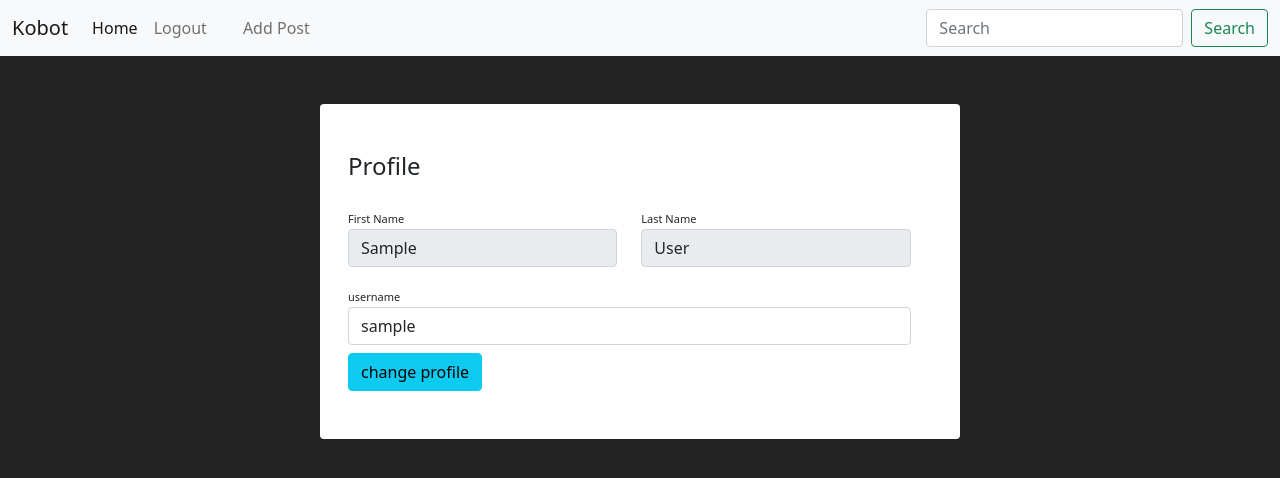
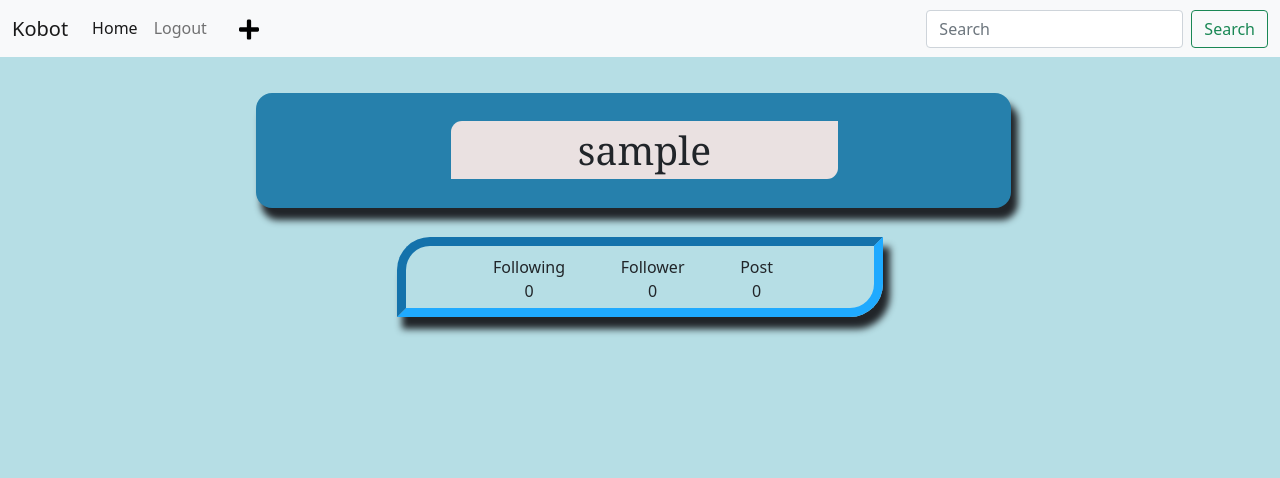
Before and after one commit to komeilsedaghat/kobot-project, a Django app: a page that uses templates/Post/base.html in a window 1280 px wide. Shown: the top 478 px of the page. Run offline with Django 3.2, Linux system fonts and the light colour scheme; the visitor is signed in with stand-in values (Sample User, id 1); data comes from the database, SQL or seed files in the repository; data that the repository does not hold is empty.

```diff
--- a/Kobot/settings.py
+++ b/Kobot/settings.py
@@ -123,6 +123,12 @@ USE_TZ = True
 # Static files (CSS, JavaScript, Images)
 # https://docs.djangoproject.com/en/3.2/howto/static-files/
 
+
+MEDIA_URL = '/media/'
+MEDIA_ROOT= BASE_DIR/'media'
+
+
+
 STATIC_URL = '/static/'
 # STATIC_ROOT= BASE_DIR/'static'
 STATICFILES_DIRS = [
--- a/Kobot/urls.py
+++ b/Kobot/urls.py
@@ -16,10 +16,14 @@ Including another URLconf
 from django.contrib import admin
 from django.urls import path,include
 from account.views import LoginUserView
+from django.conf.urls.static import static
+from django.conf import settings
 
 urlpatterns = [
     path('admin/', admin.site.urls),
     path('',include('Post.urls')),
     path('account/',include('account.urls')),
     path('login/',LoginUserView.as_view(),name='login')
-]
+
+
+] + static(settings.MEDIA_URL, document_root=settings.MEDIA_ROOT)
--- a/account/admin.py
+++ b/account/admin.py
@@ -1,6 +1,6 @@
 from django.contrib import admin
 from django.contrib.auth.admin import UserAdmin
-from .models import User,BlockAndReportModel,RelationModel
+from .models import User,BlockAndReportModel,RelationFollowingModel
 
 
 
@@ -18,4 +18,4 @@ UserAdmin.fieldsets[2][1]['fields'] = (
 
 admin.site.register(User,UserAdmin)
 admin.site.register(BlockAndReportModel)
-admin.site.register(RelationModel)
+admin.site.register(RelationFollowingModel)
--- a/account/models.py
+++ b/account/models.py
@@ -47,7 +47,7 @@ class BlockAndReportModel(models.Model):
 
 
 
-class RelationModel(models.Model):
+class RelationFollowingModel(models.Model):
     from_user = models.ForeignKey(User,on_delete=models.CASCADE,related_name='follower')
     to_user = models.ForeignKey(User,on_delete=models.CASCADE,related_name='following')
     created = models.DateTimeField(auto_now_add=True)
--- a/account/views.py
+++ b/account/views.py
@@ -15,7 +15,7 @@ from django.http import JsonResponse
 from django.views.generic.list import ListView
 from .mixins import ChangeProfileMixins
 from Post.models import PostModel
-from .models import BlockAndReportModel, RelationModel, User
+from .models import BlockAndReportModel, RelationFollowingModel, User
 from django.contrib.auth.views import PasswordResetDoneView,PasswordResetConfirmView,PasswordResetCompleteView
 
 from .forms import LoginUserForm,RegisterUserForm,ProfileForm,BlockUseForm,ReportUserForm
@@ -87,11 +87,27 @@ class ProfileView(ChangeProfileMixins,LoginRequiredMixin,UpdateView):
 
 
         is_following = False
-        relation = RelationModel.objects.filter(from_user = self.request.user,to_user = user )
+        relation = RelationFollowingModel.objects.filter(from_user = self.request.user,to_user = user )
         if relation.exists():
             is_following = True
 
         context['is_following'] = is_following
+
+        #count post,follower,following
+
+        #follower
+        follower = RelationFollowingModel.objects.filter(to_user = user).count()
+        context['follower'] = follower
+
+        #following
+        following = RelationFollowingModel.objects.filter(from_user = user).count()
+        context['following'] = following
+
+        #post
+        count_post = post.count()
+        context['count_post'] = count_post
+
+
         return context
 
 
@@ -144,12 +160,13 @@ def follow(request):
 	if request.method == 'POST':
 		user_id = request.POST['user_id']
 		following = get_object_or_404(User, pk=user_id)
-		check_relation = RelationModel.objects.filter(from_user=request.user, to_user=following)
+		check_relation = RelationFollowingModel.objects.filter(from_user=request.user, to_user=following)
 		if check_relation.exists():
 			return JsonResponse({'status':'exists'})
 		else:
-			RelationModel(from_user=request.user, to_user=following).save()
+			RelationFollowingModel(from_user=request.user, to_user=following).save()
 			return JsonResponse({'status':'ok'})
+
 
 
 @login_required
@@ -157,7 +174,7 @@ def unfollow(request):
 	if request.method == 'POST':
 		user_id = request.POST['user_id']
 		following = get_object_or_404(User, pk=user_id)
-		check_relation = RelationModel.objects.filter(from_user=request.user, to_user=following)
+		check_relation = RelationFollowingModel.objects.filter(from_user=request.user, to_user=following)
 		if check_relation.exists():
 			check_relation.delete()
 			return JsonResponse({'status':'ok'})
--- a/static/Post/js/script.js
+++ b/static/Post/js/script.js
@@ -37,11 +37,11 @@ $('#following_btn').click(function(){
     if(follow == 'follow'){
         var url = '/account/follow/'
         var btn_text = 'unfollow'
-        var btn_class = 'btn btn-warning text-center mx-auto'
+        var btn_class = 'btn btn-warning button-follow'
     }else{
         var url = '/account/unfollow/'
         var btn_text = 'follow'
-        var btn_class = 'btn btn-primary text-center mx-auto'
+        var btn_class = 'btn btn-primary button-follow'
     }
 
 
--- a/static/auth/profile/style.css
+++ b/static/auth/profile/style.css
@@ -1,56 +1,93 @@
 body {
-    background: rgb(99, 39, 120)
+    background-color: rgb(182, 222, 229);
 }
 
-.form-control:focus {
-    box-shadow: none;
-    border-color: #BA68C8
-}
-
-.profile-button {
-    background: rgb(99, 39, 120);
-    box-shadow: none;
-    border: none
-}
-
-.profile-button:hover {
-    background: #682773
-}
-
-.profile-button:focus {
-    background: #682773;
-    box-shadow: none
-}
-
-.profile-button:active {
-    background: #682773;
-    box-shadow: none
-}
-
-.back:hover {
-    color: #682773;
-    cursor: pointer
-}
-
-.labels {
-    font-size: 11px
-}
-
-.add-experience:hover {
-    background: #BA68C8;
-    color: #fff;
-    cursor: pointer;
-    border: solid 1px #BA68C8
-}
-
-.row.row-cols-1.row-cols-md-3.g-4 {
-    margin-left: 7%;
-    margin-right: 7%;
-    margin-bottom: 3%;
+.name-user {
+    text-align: center;
+    margin-top: 36px;
+    font-size: 43px;
+    padding: 1%;
+    margin-right: 3%;
+    box-shadow: 6px 11px 7px 1px;
+    width: 59%;
+    margin-left: 20%;
+    background-color: #2680ac;
+    border-radius: 16px;
 }
 
 
-.h-100 {
-    height: 100% !important;
-    border-radius: 34px 0px;
+.button-follow {
+    display: block;
+    margin-left: 42%;
+    width: 17%;
+    border-radius: 23px 4px 22px;
+    font-family: Georgia, 'Times New Roman', Times, serif;
+    font-size: 19px;
 }
+.x-info {
+    display: inline-block;
+    margin-left: 4%;
+    margin-top: 2%;
+    margin-bottom: 1%;
+    margin-right: 7%;
+}
+
+.all-info {
+    margin-top: 29px;
+    margin-left: 31%;
+    margin-right: 31%;
+    border: 9px inset #1faaff;
+    border-radius: 33px 0px 33px 0px;
+    text-align: center;
+    box-shadow: 6px 11px 7px 1px;
+}
+
+.block-report {
+    display: grid;
+    margin: -9% 94% 0% -2%;
+}
+
+.block_user {
+    margin: 1px;
+}
+
+
+
+
+.post {
+    border: 0px solid;
+    width: 29%;
+    margin-left: 4%;
+    margin-top: 4%;
+    float: left;
+    background-color: #e8e0e0;
+    padding: 2%;
+    box-shadow: 6px 11px 7px 1px;
+    border-radius: 50px 50px 0px 0px;
+    margin-bottom: 2%;
+}
+.text_post {
+    font-size: 14px;
+    font-family: Georgia, 'Times New Roman', Times, serif;
+    text-align: justify;
+}
+
+.user_posted {
+    font-family:Georgia, 'Times New Roman', Times, serif;
+}
+
+
+.user {
+    border: 0px solid;
+    margin-left: 25%;
+    background-color: #eae1e1;
+    border-radius: 11px 0px;
+        border-top-left-radius: 11px;
+        border-top-right-radius: 0px;
+        border-bottom-right-radius: 11px;
+        border-bottom-left-radius: 0px;
+    font-size: 39px;
+    font-family: Georgia, 'Times New Roman', Times, serif;
+    margin-top: 2%;
+    width: 53%;
+}
--- a/templates/Post/base.html
+++ b/templates/Post/base.html
@@ -29,8 +29,8 @@
                     <a class="nav-link" href="{% url 'account:logout' %}">Logout</a>
                   </li>
 
-                  <li class="nav-item" style="padding-left:20px">
-                    <a class="nav-link" href="{% url 'post:add-post' %}">Add Post</a>
+                  <li class="nav-item" style="margin-left: 1pc;" >
+                    <a class="nav-link" href="{% url 'post:add-post' %}"><img style="width: 20px;" src="{% static 'Post/img/plus-solid.svg' %}" alt="...."></a>
                   </li>
 
                   {% else %}
--- a/templates/auth/profile.html
+++ b/templates/auth/profile.html
@@ -7,11 +7,8 @@
 
 {% endblock %}
 
-
-
 {% block content %}
     <link rel="stylesheet" href="{% static 'auth/profile/style.css' %}">
-<link rel="stylesheet" href="{% static 'auth/profile/rtl.css' %}">
 
     {% if form.errors %}
     {% for field in form %}
@@ -29,76 +26,58 @@
   {% endif %}
 
 
-{% if request.user.username == object.username %}
-<form action="" method="POST">
-    {% csrf_token %}
-    <div class="container rounded bg-white mt-5 mb-5">
-        <div class="row">
-            <div class="col-md-3 border-right">
-            </div>
-                <div class="col-md-5 border-right">
-                    <div class="p-3 py-5">
-                        <div class="d-flex justify-content-between align-items-center mb-3">
-                            <h4 class="text-right">Profile</h4>
-                        </div>
-                        <div class="row mt-2">
-                            <div class="col-md-6"><label class="labels">First Name</label><br> {{form.first_name}}</div>
-                            <div class="col-md-6"><label class="labels">Last Name</label> <br> {{form.last_name}}</div>
-                        </div>
-                        <div class="row mt-3">
-                            <div class="col-md-12"><label class="labels">username</label><br>{{form.username}} </div>
-                        </div>
-                        <input class="btn btn-info mt-2 " type="submit" value="change profile">
-                    </div>
+
+  <body>
+    <section>
+        <div class="name-user">
+            <p class="user"> {{object.username}} </p>
+            {% if request.user.username != object.username %}
+            {% if is_following == False %}
+                <button id="following_btn" data-id="{{ user.id }}" class="btn btn-primary button-follow">follow</button>
+            {% else %}
+                <button id="following_btn" data-id="{{ user.id }}" class="btn btn-warning button-follow">unfollow</button>
+            {% endif %}
+            <span class="block-report">
+                <button class="btn btn-danger block_user">block</button>
+                <button class="btn btn-danger block_user">Report</button>
+            </span>
+            {% endif %}
         </div>
 
+        <div class="info-user">
+            <div class="all-info">
+                <div class="x-info">
+                    <label for="">Following </label>
+                    <div>{{following}}</div>
+                </div>
+                <div class="x-info">
+                    <label for="">Follower</label>
+                    <div>{{follower}}</div>
+                </div>
+                <div class="x-info">
+                    <label for="">Post</label>
+                    <div>{{count_post}}</div>
                 </div>
             </div>
         </div>
-</div>
-</form>
-{% else %}
+    </section>
 
-    <div class="container rounded bg-white mt-5 mb-5">
-        <div class="row">
-            <div class="col-md-3 border-right">
-            </div>
-            <div class="col-md-5 border-right">
-                <div class="p-3 py-5">
-                    <div class="d-flex justify-content-between align-items-center mb-3">
-                        <h4 class="text-right">Profile</h4>
-                    </div>
-                    <div class="row mt-3">
-                        <div class="col-md-5 alert bg-info me-1"><label class="labels">First Name</label><br> {{object.first_name}}</div>
-                        <div class="col-md-5 alert bg-info me-1"><label class="labels">Last Name</label> <br> {{object.last_name}}</div>
-                            <div class="col-md-5 alert bg-info me-1"><label class="labels">username</label><br>{{object.username}} </div>
-                            {% if is_following == False %}
-                            <button id="following_btn" data-id="{{ user.id }}" style="display:block" class="btn btn-primary text-center mx-auto">follow</button>
-                            {% else %}
-                            <button id="following_btn" data-id="{{ user.id }}" style="display:block" class="btn btn-warning text-center mx-auto">unfollow</button>
-                            {% endif %}
-                        </div>
-                    </div>
-
-                </div>
-            </div>
-        </div>
-    </div>
-
-{% endif %}
-<div class="row row-cols-1 row-cols-md-3 g-4">
-    {% for p in post %}
-    <div class="col">
-      <div class="card h-100">
-        <div class="card-body">
-          <span class="card-title fs-4">{{p.user}}</span>
-          <span class="badge bg-primary"><a href="{% url 'post:edit-post' p.pk %}" style="text-decoration: none; color: aliceblue;"> Edit Post</a></span>
-          <p class="card-text">{{p.text}}</p>
-          <small>{{p.created}}</small>
-        </div>
-      </div>
+    <section class="post_user_all">
+        <div class="all_post">
+            {% for post in post %}
+            <div class="post">
+                <h1 class="user_posted">{{post.user}}</h1>
+                <hr>
+                <p class="text_post">
+                    {{post.text}}
+                </p>
+                <small>{{post.created}}</small>
             </div>
             {% endfor %}
         </div>
+    </section>
+
+</body>
 
 {% endblock %}
+</html>
```
Also changed, not shown: Post/models.py (+22 -0 lines), Post/views.py (+3 -4 lines), static/Post/css/styles.css (+92 -21 lines), templates/Post/list.html (+30 -20 lines), Post/migrations/0015_likemodel.py (added), Post/migrations/0016_postmodel_image_postmodel_video.py (added), Post/migrations/0017_alter_postmodel_image_alter_postmodel_video.py (added), account/migrations/0015_rename_relationmodel_relationfollowingmodel.py (added), static/Post/img/plus-solid.svg (added). Lines whose indentation alone changed are shown as unchanged.
